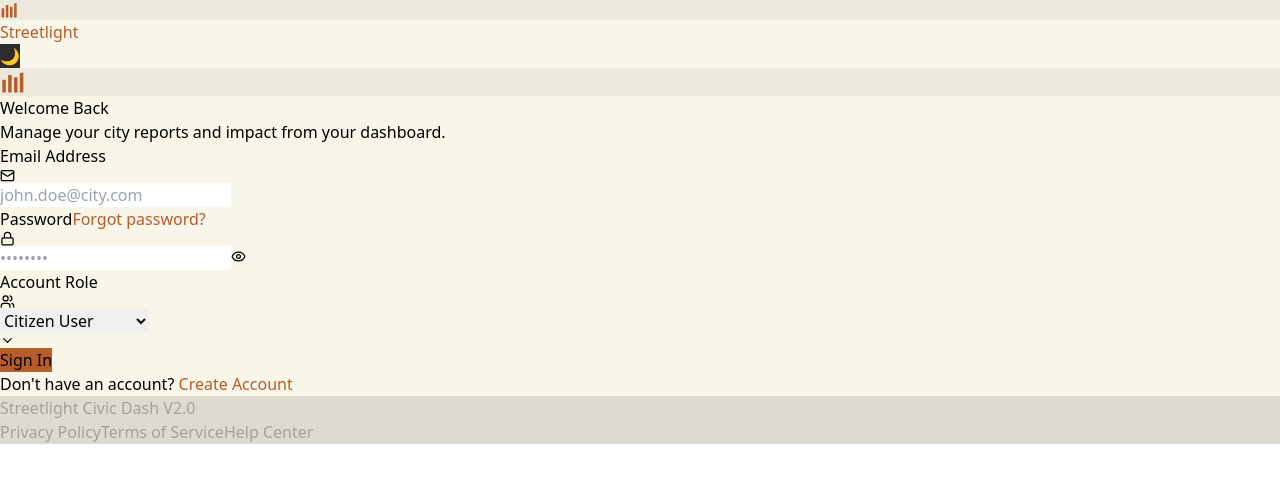
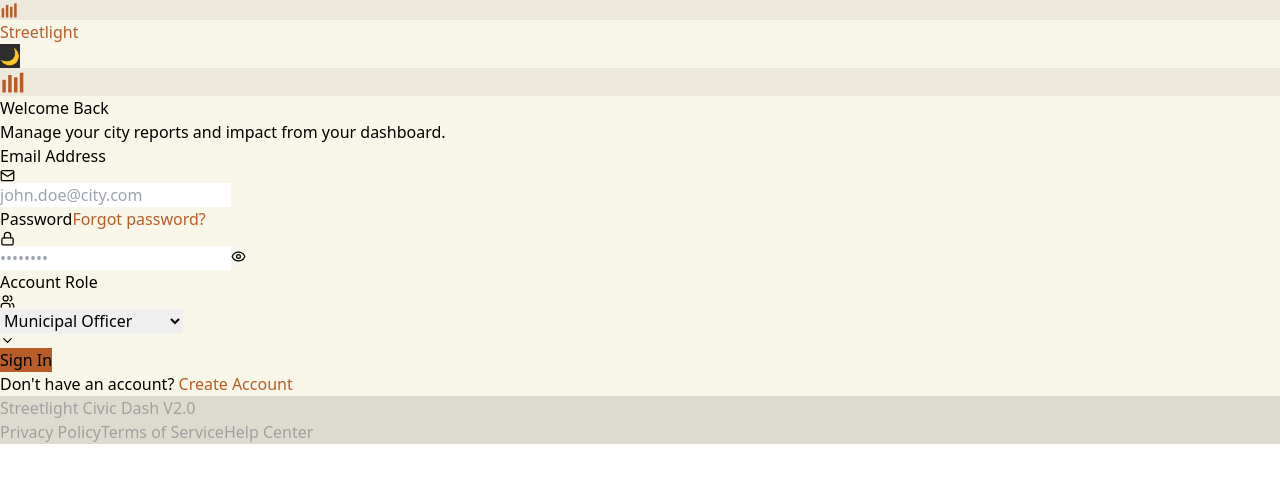
Before and after one commit to MQ-06/STREETLIGHT-PK, a React (Vite) app in the folder municipal-admin/: page /signin in a window 1280 px wide. Shown: the top 482 px of the page. Built offline with nearby package versions, Linux system fonts and the light colour scheme.

Commit message:
login route fixed

```diff
--- a/municipal-admin/src/pages/SignIn.jsx
+++ b/municipal-admin/src/pages/SignIn.jsx
@@ -1,11 +1,51 @@
 import { useState } from 'react'
 import { useNavigate } from 'react-router-dom'
 import { Mail, Lock, Eye, EyeOff, Users, ChevronDown } from 'lucide-react'
+import { clearAuthData, getApiBaseUrl, setAuthData } from '../utils/auth'
 
 function SignIn() {
   const [showPassword, setShowPassword] = useState(false)
-  const [role, setRole] = useState('citizen')
+  const [role, setRole] = useState('municipal_officer')
+  const [email, setEmail] = useState('')
+  const [password, setPassword] = useState('')
+  const [isLoading, setIsLoading] = useState(false)
+  const [error, setError] = useState('')
   const navigate = useNavigate()
+
+  async function handleSignIn(event) {
+    event.preventDefault()
+    setError('')
+
+    if (!email.trim() || !password.trim()) {
+      setError('Please enter email and password.')
+      return
+    }
+
+    setIsLoading(true)
+    try {
+      const response = await fetch(`${getApiBaseUrl()}/admin/auth/login`, {
+        method: 'POST',
+        headers: { 'Content-Type': 'application/json' },
+        body: JSON.stringify({
+          email: email.trim(),
+          password,
+        }),
+      })
+
+      const data = await response.json()
+      if (!response.ok) {
+        throw new Error(data.detail || 'Sign in failed.')
+      }
+
+      clearAuthData()
+      setAuthData(data.access_token, data.user)
+      navigate('/dashboard', { replace: true })
+    } catch (err) {
+      setError(err.message || 'Sign in failed.')
+    } finally {
+      setIsLoading(false)
+    }
+  }
 
   return (
     <div className="h-screen flex flex-col overflow-hidden" style={{ backgroundColor: '#f7f6e8' }}>
@@ -63,7 +103,10 @@ function SignIn() {
         </p>
 
         {/* FORM CARD */}
-        <div className="bg-white rounded-3xl shadow-md px-8 py-6 w-full max-w-md flex flex-col gap-4">
+        <form
+          onSubmit={handleSignIn}
+          className="bg-white rounded-3xl shadow-md px-8 py-6 w-full max-w-md flex flex-col gap-4"
+        >
 
           {/* Email */}
           <div className="flex flex-col gap-1">
@@ -72,8 +115,11 @@ function SignIn() {
               <Mail size={15} className="text-gray-400 shrink-0" />
               <input
                 type="email"
+                value={email}
+                onChange={(e) => setEmail(e.target.value)}
                 placeholder="john.doe@city.com"
                 className="flex-1 bg-transparent text-sm text-gray-700 placeholder-gray-400 outline-none"
+                autoComplete="email"
               />
             </div>
           </div>
@@ -90,8 +136,11 @@ function SignIn() {
               <Lock size={15} className="text-gray-400 shrink-0" />
               <input
                 type={showPassword ? 'text' : 'password'}
+                value={password}
+                onChange={(e) => setPassword(e.target.value)}
                 placeholder="••••••••"
                 className="flex-1 bg-transparent text-sm text-gray-700 placeholder-gray-400 outline-none"
+                autoComplete="current-password"
               />
               <button
                 type="button"
@@ -113,9 +162,10 @@ function SignIn() {
                 onChange={(e) => setRole(e.target.value)}
                 className="flex-1 bg-transparent text-sm text-gray-700 outline-none appearance-none cursor-pointer"
               >
-                <option value="citizen">Citizen User</option>
-                <option value="municipal">Municipal Officer</option>
-                <option value="admin">Administrator</option>
+                <option value="municipal_officer">Municipal Officer</option>
+                <option value="department_head">Department Head</option>
+                <option value="city_planner">City Planner / Analyst</option>
+                <option value="system_admin">System Administrator</option>
               </select>
               <ChevronDown size={15} className="text-gray-400 absolute right-4 pointer-events-none" />
             </div>
@@ -123,12 +173,17 @@ function SignIn() {
 
           {/* Sign In Button */}
           <button
-            onClick={() => navigate('/dashboard')}
+            type="submit"
+            disabled={isLoading}
             className="w-full py-3 rounded-full text-white font-semibold text-sm tracking-wide transition hover:opacity-90 active:scale-95"
             style={{ backgroundColor: '#b85c2a' }}
           >
-            Sign In
+            {isLoading ? 'Signing In...' : 'Sign In'}
           </button>
+
+          {error && (
+            <p className="text-sm text-red-600 text-center">{error}</p>
+          )}
 
           {/* Create Account */}
           <p className="text-center text-sm text-gray-500">
@@ -138,7 +193,7 @@ function SignIn() {
             </a>
           </p>
 
-        </div>
+        </form>
       </main>
 
       {/* FOOTER */}
--- a/municipal-admin/src/routes/router.jsx
+++ b/municipal-admin/src/routes/router.jsx
@@ -10,15 +10,30 @@ import Analytics from '../pages/Analytics'
 import Transparency from '../pages/Transparency'
 import Departments from '../pages/Departments'
 import UserRoles from '../pages/UserRoles'
+import { isAuthenticated } from '../utils/auth'
+
+function ProtectedRoute({ children }) {
+  if (!isAuthenticated()) {
+    return <Navigate to="/signin" replace />
+  }
+  return children
+}
+
+function PublicOnlyRoute({ children }) {
+  if (isAuthenticated()) {
+    return <Navigate to="/dashboard" replace />
+  }
+  return children
+}
 
 const router = createBrowserRouter([
   // ── Public — no layout
-  { path: '/signin', element: <SignIn /> },
+  { path: '/signin', element: <PublicOnlyRoute><SignIn /></PublicOnlyRoute> },
 
   // ── Authenticated — inside layout
   {
     path: '/',
-    element: <Layout />,
+    element: <ProtectedRoute><Layout /></ProtectedRoute>,
     children: [
       { index: true,                  element: <Navigate to="/dashboard" replace /> },
       { path: 'dashboard',            element: <Dashboard /> },
--- /dev/null
+++ b/municipal-admin/src/utils/auth.js
@@ -0,0 +1,35 @@
+const TOKEN_KEY = 'admin_access_token'
+const USER_KEY = 'admin_user'
+
+export function getApiBaseUrl() {
+  return import.meta.env.VITE_API_BASE_URL || 'http://127.0.0.1:8000'
+}
+
+export function setAuthData(accessToken, user) {
+  localStorage.setItem(TOKEN_KEY, accessToken)
+  localStorage.setItem(USER_KEY, JSON.stringify(user))
+}
+
+export function clearAuthData() {
+  localStorage.removeItem(TOKEN_KEY)
+  localStorage.removeItem(USER_KEY)
+}
+
+export function getToken() {
+  return localStorage.getItem(TOKEN_KEY)
+}
+
+export function getCurrentUser() {
+  const rawUser = localStorage.getItem(USER_KEY)
+  if (!rawUser) return null
+
+  try {
+    return JSON.parse(rawUser)
+  } catch {
+    return null
+  }
+}
+
+export function isAuthenticated() {
+  return Boolean(getToken())
+}
```
Also changed, not shown: 1 other file (tests, documents, lock files or other folders).
